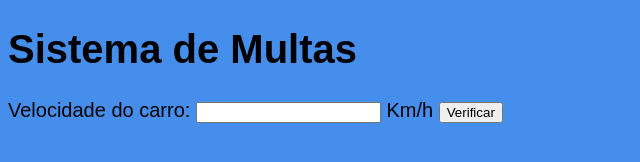
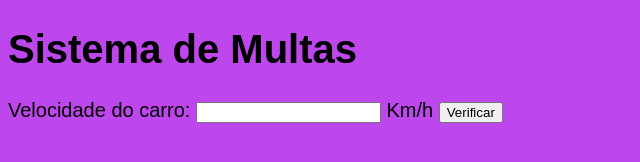
Before and after one commit to ViniciusTalassi/cursoemvideo, a plain HTML site: page ex02/index.html in a window 1280 px wide. Shown: the whole page, without its empty margins (0-640 px from the left). Drawn offline with Linux system fonts and the light colour scheme; files that its build step writes are made by us from their sources.

Commit message:
cor_roxa

```diff
--- a/ex18/style.css
+++ b/ex18/style.css
@@ -1,5 +1,5 @@
 body {
-    background: rgb(70, 142, 236);
+    background: rgb(189, 70, 236);
     font: normal 15pt Arial;
 }
 
```
